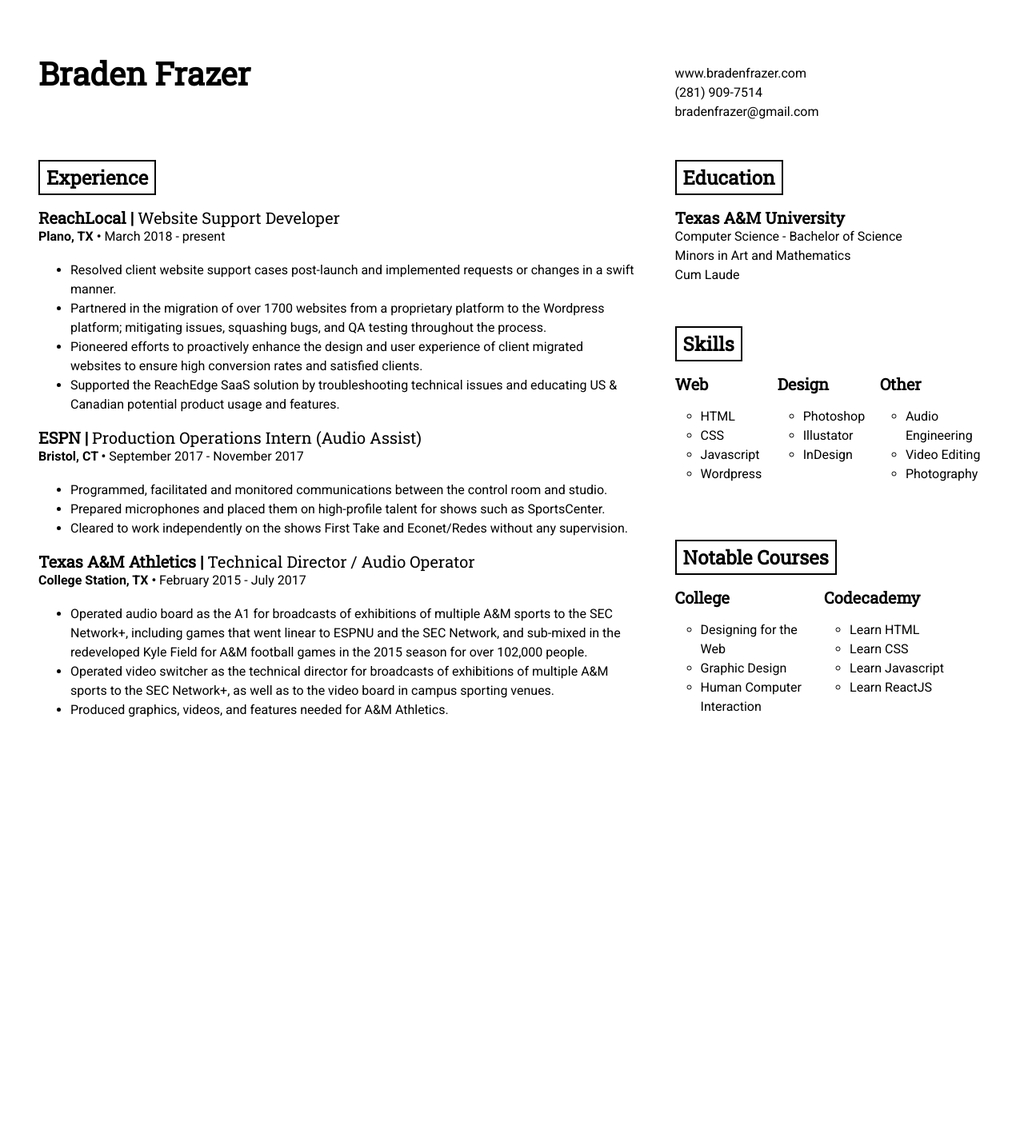
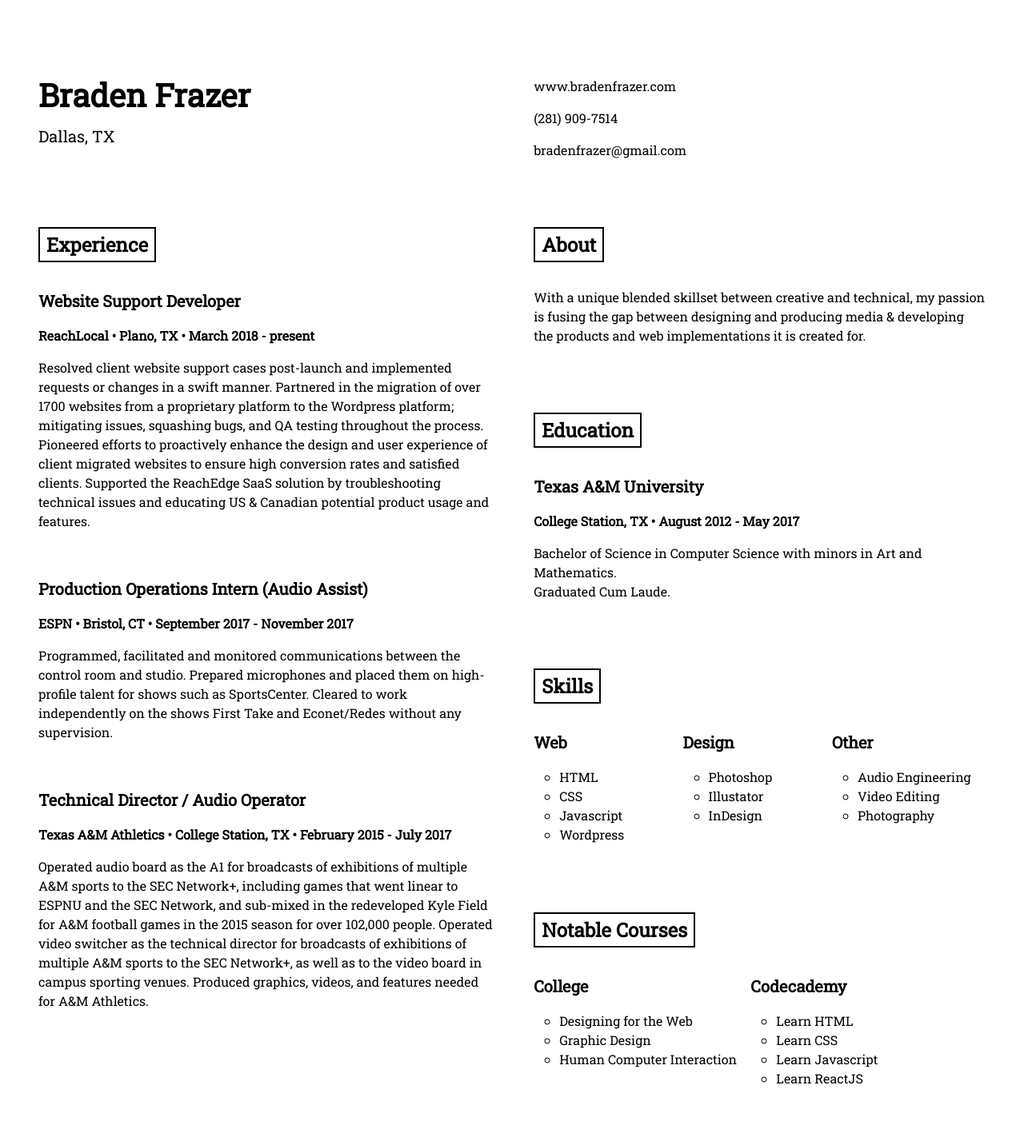
Before and after one commit to bradenfrazer/bradenfrazer.com, a PHP site: page /resume.php in a window 1280 px wide. Shown: the whole page at 80% size. Before the commit the page ends 897 px from the top, so only its background shows below. Run offline with PHP 8.4, Linux system fonts and the light colour scheme.

Commit message:
tweak online resume page

```diff
--- a/resume.php
+++ b/resume.php
@@ -9,14 +9,10 @@
 	<link rel="shortcut icon" type="image/png" href="/images/design/favicon-64x64.png" />
 
 	<!-- Stylesheet -->
-	<link href="https://fonts.googleapis.com/css?family=Roboto+Slab|Roboto:400,700|Caveat+Brush" rel="stylesheet">
+	<link href="https://fonts.googleapis.com/css?family=Roboto+Slab" rel="stylesheet">
 	<link href="/style.css" rel="stylesheet" text="text/css" media="screen">
 
 
-	<!--<link rel="stylesheet" href="https://maxcdn.bootstrapcdn.com/bootstrap/4.0.0/css/bootstrap.min.css" integrity="sha384-Gn5384xqQ1aoWXA+058RXPxPg6fy4IWvTNh0E263XmFcJlSAwiGgFAW/dAiS6JXm" crossorigin="anonymous">
-	<link href="/style.css" rel="stylesheet" text="text/css" media="screen">
-	<script src="//cdnjs.cloudflare.com/ajax/libs/jquery/3.2.1/jquery.min.js"></script>
-	<script type="text/javascript" src="main.js"></script>-->
 	<title>
 		<?php echo "$page | Braden Frazer"; ?>
 	</title>
@@ -25,43 +21,36 @@
     <div id="resume-grid">
         <div id="resume-name">
             <h1>Braden Frazer</h1>
+						<h3>Dallas, TX</h3>
         </div>
         <div id="resume-contact">
             <p>www.bradenfrazer.com</p>
             <p>(281) 909-7514</p>
             <p>bradenfrazer@gmail.com</p>
         </div>
+				<div id="resume-about">
+						<h2>About</h2>
+						<p>With a unique blended skillset between creative and technical, my passion is fusing the gap between designing and producing media & developing the products and web implementations it is created for. </p>
+				</div>
         <div id="resume-experience">
             <h2>Experience</h2>
-            <h3><strong>ReachLocal | </strong>Website Support Developer</h3>
-            <p><strong>Plano, TX • </strong>March 2018 - present</p>
-            <ul>
-                <li>Resolved client website support cases post-launch and implemented requests or changes in a swift manner. </li>
-                <li>Partnered in the migration of over 1700 websites from a proprietary platform to the Wordpress platform; mitigating issues, squashing bugs, and  QA testing throughout the process. </li>
-                <li>Pioneered efforts to proactively enhance the design and user experience of client migrated websites to ensure  high conversion rates and satisfied clients. </li>
-                <li>Supported the ReachEdge SaaS solution by troubleshooting technical issues and educating US & Canadian potential product usage and features.</li>
-            </ul>
-            <h3><strong>ESPN | </strong>Production Operations Intern (Audio Assist)</h3>
-            <p><strong>Bristol, CT • </strong>September 2017 - November 2017</p>
-            <ul>
-                <li>Programmed, facilitated and monitored communications between the control room and studio.</li>
-                <li>Prepared microphones and placed them on high-profile talent for shows such as SportsCenter.</li>
-                <li>Cleared to work independently on the shows First Take and Econet/Redes without any supervision.</li>
-            </ul>
-            <h3><strong>Texas A&M Athletics | </strong>Technical Director / Audio Operator</h3>
-            <p><strong>College Station, TX • </strong>February 2015 - July 2017</p>
-            <ul>
-                <li>Operated audio board as the A1 for broadcasts of exhibitions of multiple A&M sports to the SEC Network+, including games that went linear to ESPNU and the SEC Network, and sub-mixed in the redeveloped Kyle Field for A&M football games in the 2015 season for over 102,000 people.</li>
-                <li>Operated video switcher as the technical director for broadcasts of exhibitions of multiple A&M sports to the SEC Network+, as well as to the video board in campus sporting venues.</li>
-                <li>Produced graphics, videos, and features needed for A&M Athletics.</li>
-            </ul>
+            <h3><strong>Website Support Developer</strong></h3>
+            <p><strong>ReachLocal  •  Plano, TX  •  March 2018 - present</strong></p>
+            <p>Resolved client website support cases post-launch and implemented requests or changes in a swift manner. Partnered in the migration of over 1700 websites from a proprietary platform to the Wordpress platform; mitigating issues, squashing bugs, and  QA testing throughout the process. Pioneered efforts to proactively enhance the design and user experience of client migrated websites to ensure  high conversion rates and satisfied clients. Supported the ReachEdge SaaS solution by troubleshooting technical issues and educating US & Canadian potential product usage and features.</p>
+						<br>
+            <h3><strong>Production Operations Intern (Audio Assist)</strong></h3>
+            <p><strong>ESPN  •  Bristol, CT • September 2017 - November 2017</strong></p>
+            <p>Programmed, facilitated and monitored communications between the control room and studio. Prepared microphones and placed them on high-profile talent for shows such as SportsCenter. Cleared to work independently on the shows First Take and Econet/Redes without any supervision.</p>
+						<br>
+            <h3><strong>Technical Director / Audio Operator</strong></h3>
+            <p><strong>Texas A&M Athletics  •  College Station, TX  •  February 2015 - July 2017</strong></p>
+            <p>Operated audio board as the A1 for broadcasts of exhibitions of multiple A&M sports to the SEC Network+, including games that went linear to ESPNU and the SEC Network, and sub-mixed in the redeveloped Kyle Field for A&M football games in the 2015 season for over 102,000 people. Operated video switcher as the technical director for broadcasts of exhibitions of multiple A&M sports to the SEC Network+, as well as to the video board in campus sporting venues. Produced graphics, videos, and features needed for A&M Athletics. </p>
         </div>
         <div id="resume-education">
             <h2>Education</h2>
             <h3><strong>Texas A&M University</strong></h3>
-            <p>Computer Science - Bachelor of Science</p>
-            <p>Minors in Art and Mathematics</p>
-            <p>Cum Laude</p>
+						<p><strong>College Station, TX  •  August 2012 - May 2017</strong></p>
+            <p>Bachelor of Science in Computer Science with minors in Art and Mathematics. <br>Graduated Cum Laude. </p>
         </div>
         <div id="resume-skills">
             <h2>Skills</h2>
--- a/style.css
+++ b/style.css
@@ -362,6 +362,10 @@ a:hover {
     grid-area: contact;
 }
 
+#resume-about {
+    grid-area: about;
+}
+
 #resume-experience {
     grid-area: experience;
 }
@@ -399,25 +403,20 @@ a:hover {
     display: grid;
     grid-template-areas:
     'name name contact'
+    'experience experience about'
     'experience experience education'
     'experience experience skills'
     'experience experience courses';
   grid-gap: 3rem;
   padding: 3rem;
     padding-top: 5rem;
-    max-width: 1400px;
+    max-width: 1440px;
     margin: 0 auto;
 }
 
 #resume-grid h1, #resume-grid h2, #resume-grid h3, #resume-grid p, #resume-grid li {
     border: none;
     color: #000;
-    margin: 0;
-    padding: 0;
-    font-family: 'Roboto', sans-serif;
-}
-
-#resume-grid h1, #resume-grid h2, #resume-grid  h3 {
     font-family: 'Roboto Slab', serif;
 }
 
@@ -455,6 +454,7 @@ a:hover {
     grid-template-areas:
     'name'
     'contact'
+    'about'
     'education'
     'experience'
     'skills'
@@ -462,4 +462,10 @@ a:hover {
     padding: 1rem;
     padding-top: 3rem;
 }
+
+#resume-grid p, #resume-grid li {
+  margin: 0;
 }
+}
+
+}
```
Also changed, not shown: 1 other file.
